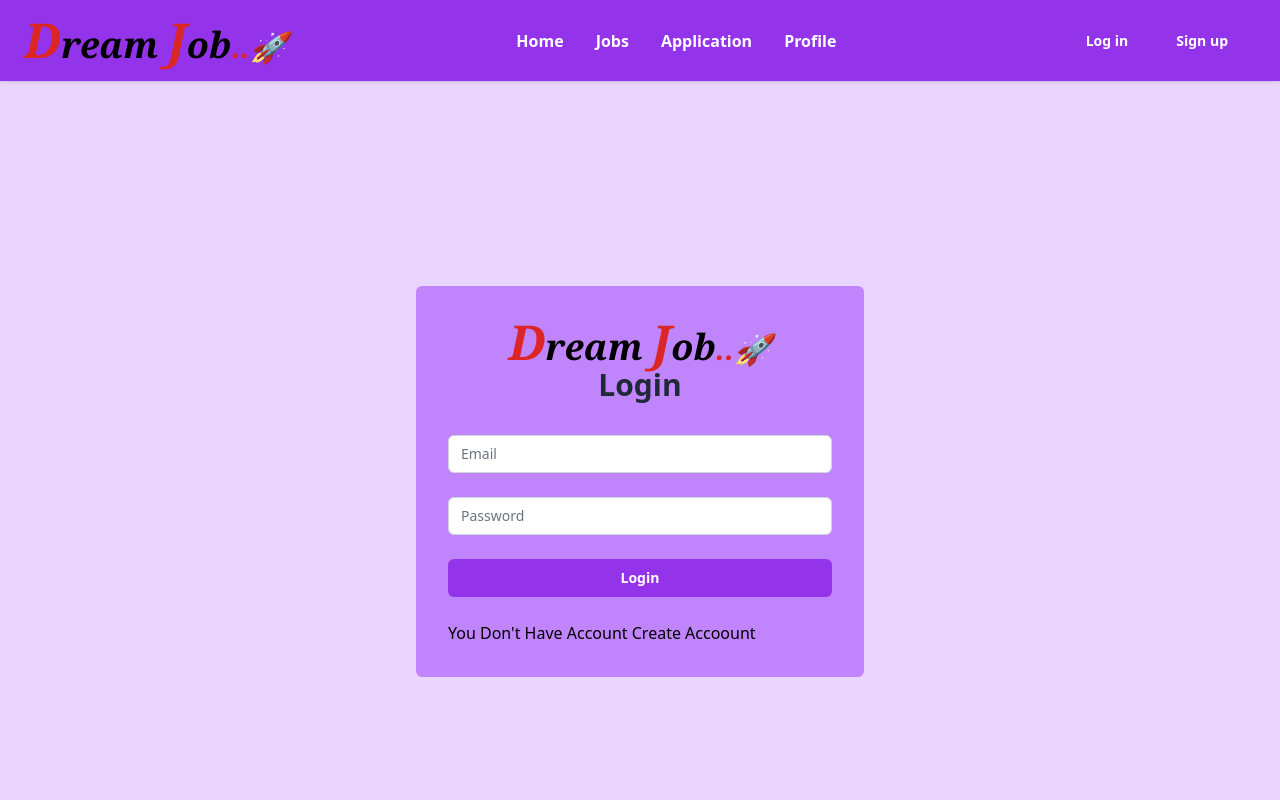
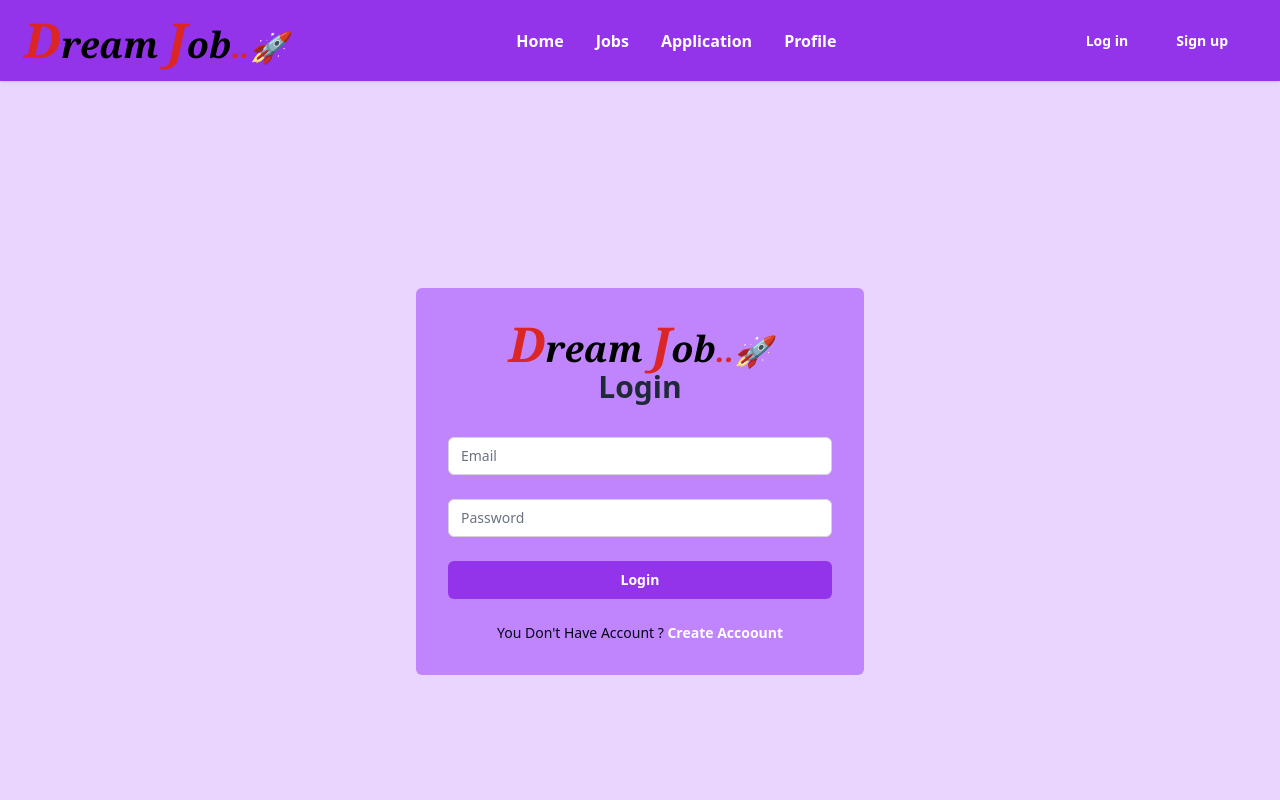
Before and after one commit to DalNajir123/UniJobConnect, a React (Vite) app in the folder Frontend/: page /login in a window 1280 px wide. Shown: the top 800 px of the page. Built offline with nearby package versions, Linux system fonts and the light colour scheme.

Commit message:
update auth

```diff
--- a/Frontend/src/Components/Login/Login.jsx
+++ b/Frontend/src/Components/Login/Login.jsx
@@ -83,7 +83,7 @@ const Login = () => {
             </button>
           </div>
           <div>
-            <h1>You Don't Have Account <Link to="/Ragistration">Create Accoount</Link></h1>
+            <h1 className='text-center text-slate-950 text-sm hover:text-white'>You Don't Have Account ? <Link to="/Ragistration" className='text-white font-extrabold hover:text-xl hover:text-slate-900'>Create Accoount</Link></h1>
           </div>
         </form>
       </div>
--- a/Frontend/src/Components/Ragistration/Ragistration.jsx
+++ b/Frontend/src/Components/Ragistration/Ragistration.jsx
@@ -145,7 +145,7 @@ const SignUp = () => {
             Register
           </button>
           <div>
-            <h1>Already Have Account <Link to="/login">Login</Link></h1>
+            <h1 className='text-center text-slate-950 text-lg hover:text-white'>Already Have Account ? <Link to="/login" className='text-white font-extrabold hover:text-2xl hover:text-slate-900'>Login</Link></h1>
           </div>
         </form>
       </div>
```
